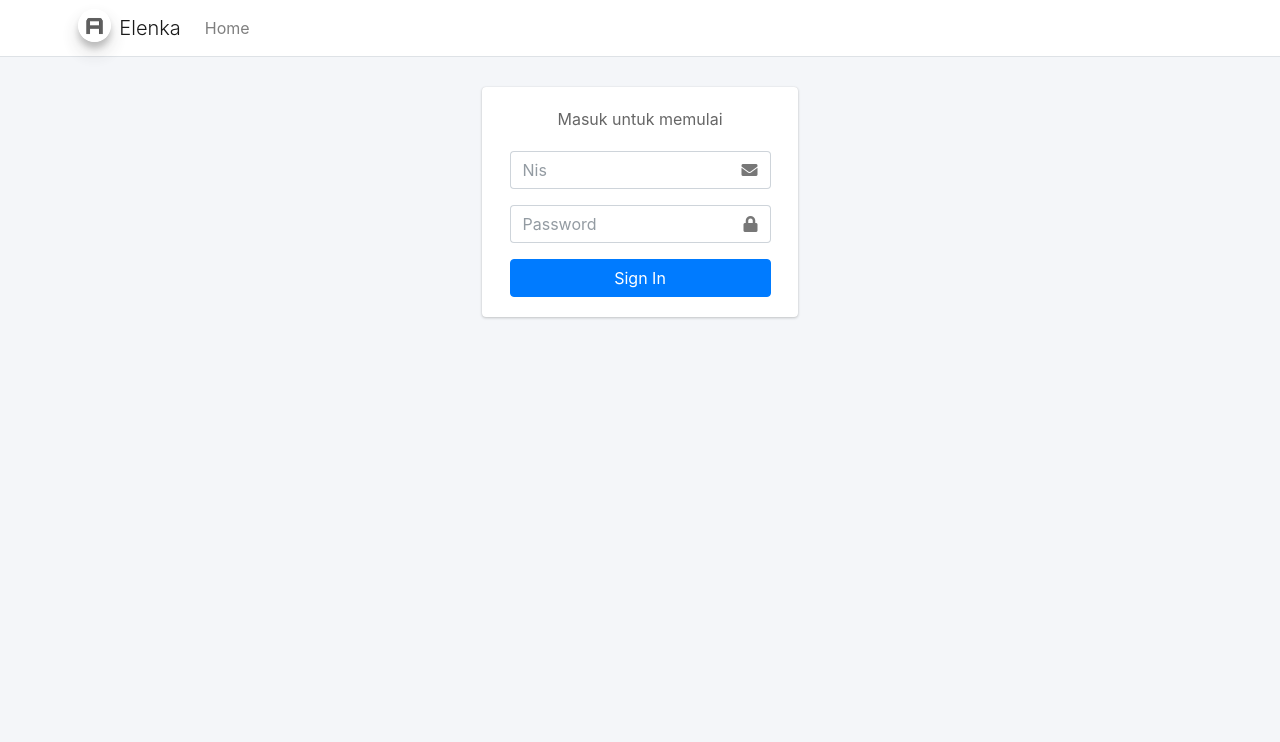
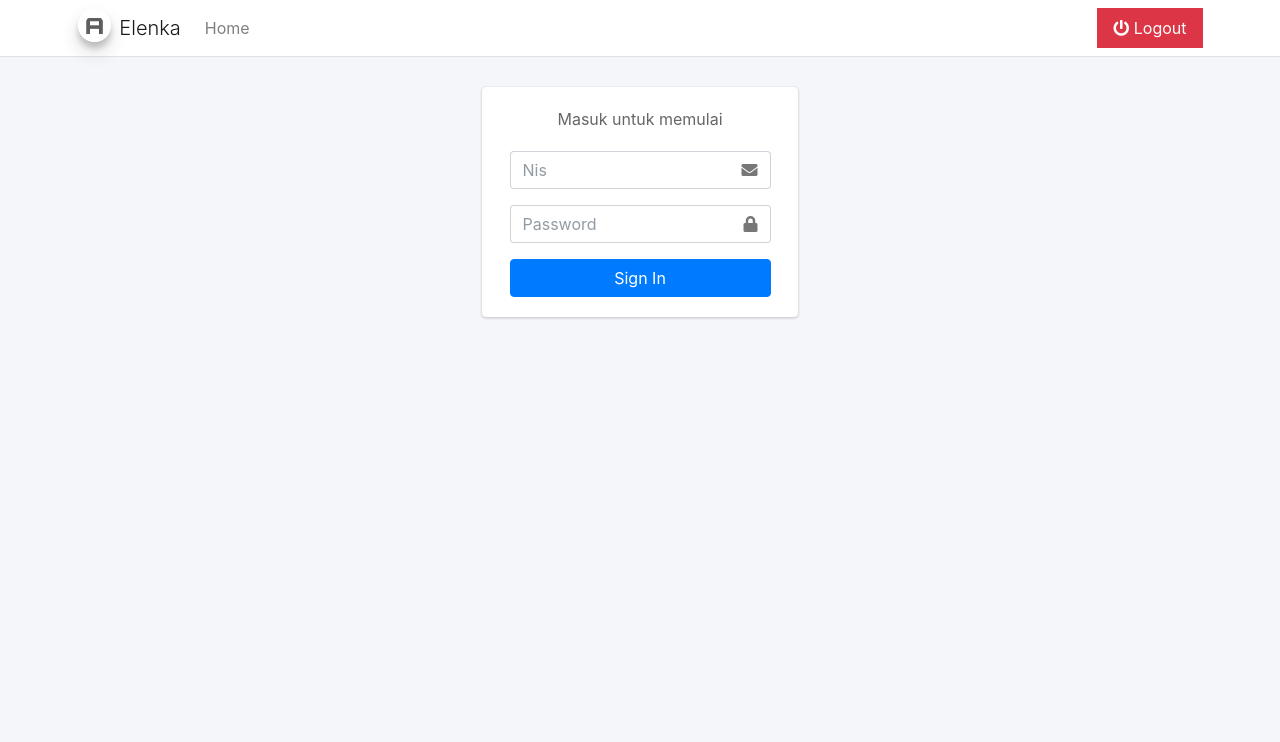
Before and after one commit to lcver/Elenka, a PHP site: page /project/public_html/index.php in a window 1280 px wide. Shown: the top 742 px of the page. Run offline with PHP 8.4, Linux system fonts and the light colour scheme; data that the repository does not hold is empty; some libraries are stand-ins or nearby versions.

Commit message:
create logout button

```diff
--- a/App/views/Template/siswa/navbar.php
+++ b/App/views/Template/siswa/navbar.php
@@ -13,9 +13,19 @@
     </ul>
 
     <div class="navbar-nav ml-auto">
-        <span class=" text-gray-dark">
-            <?= isset($_SESSION['elenka_usersession']) ? $_SESSION['elenka_username']  : "" ;?>
-        </span>
+        <li class="nav-item">
+            <span class="nav-link text-gray-dark">
+                <?= isset($_SESSION['elenka_usersession']) ? $_SESSION['elenka_username']  : "" ;?>
+            </span>
+        </li>
+        <!-- <li class="nav-item"></li> -->
+        <!-- <span class="pl-2 pr-2" >|</span> -->
+        <li class="nav-item">
+            <a href="<?=BASEURL?>home/logout" class="nav-link bg-danger">
+                <i class="fas fa-power-off"></i>
+                <span>Logout</span>
+            </a>
+        </li>
     </div>
 </div>
 </nav>
```
